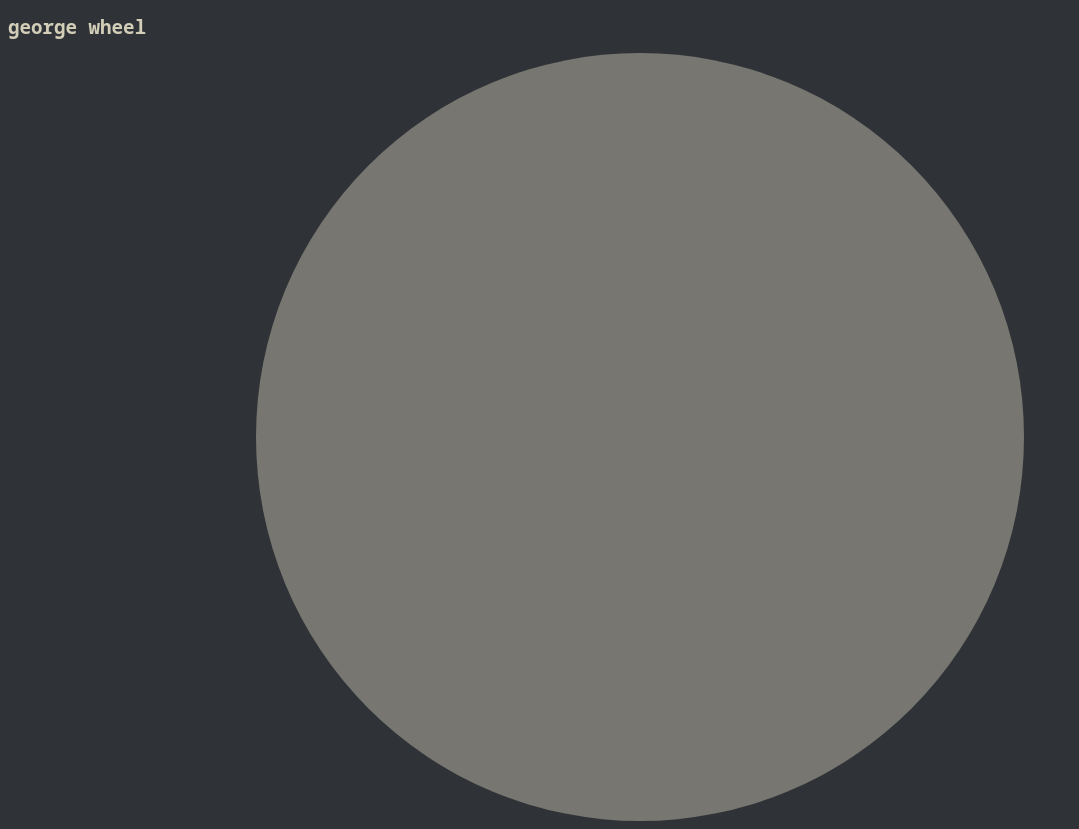
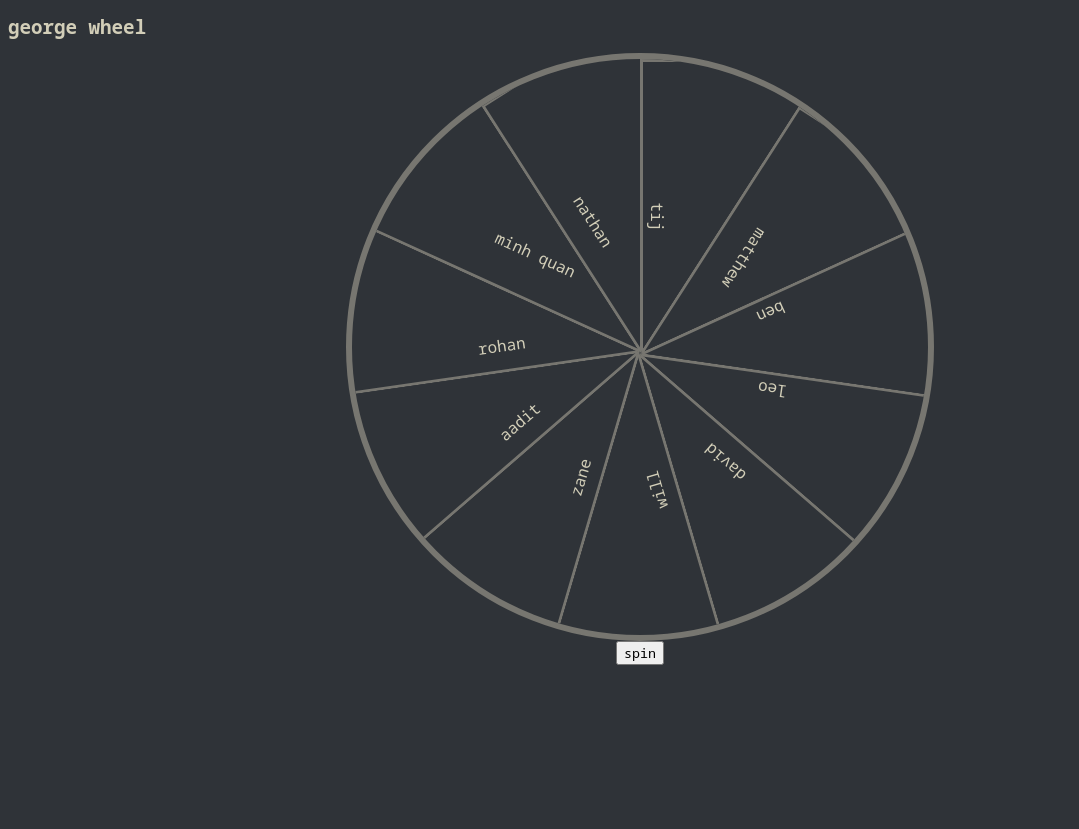
Before and after one commit to Nathan-Kimm/decision-wheel, a React (Vite) app: page / in a window 1280 px wide. Shown: the whole page, without its empty margins (0-1079 px from the left). After the commit the page ends 800 px from the top, so only its background shows below. Built offline with nearby package versions, Linux system fonts and the light colour scheme.

Commit message:
Finished wheel logic plus spinning animation

```diff
--- a/src/App.css
+++ b/src/App.css
@@ -21,11 +21,3 @@ body {
     font-size: 2.5vw;
   }
 }
-
-.circle{
-    width:60vw;
-    height:60vw;
-    border-radius: 50%;
-    background-color: #777670;
-    margin:auto;
-}
--- a/src/App.tsx
+++ b/src/App.tsx
@@ -1,10 +1,28 @@
+import { useState } from "react";
+import Wheel from "./components/Wheel";
 import './App.css'
 
 function App() {
+  const [ options, setOptions ] = useState ([
+    "tij",
+    "matthew",
+    "ben",
+    "leo",
+    "david",
+    "will",
+    "zane",
+    "aadit",
+    "rohan",
+    "minh quan",
+    "nathan",
+  ]) ;
+
+  const [winner, setWinner] = useState<string | null>(null);
+
   return (
     <>
       <h1> george wheel </h1>
-      <div className='circle'></div>
+      <Wheel options={options} onSelect={setWinner} />
     </>
   )
 }
--- /dev/null
+++ b/src/components/Wheel.css
@@ -0,0 +1,33 @@
+.wheel-container {
+    display: flex;
+    flex-direction: column;
+    align-items: center;
+}
+
+.wheel {
+    position: relative;
+    width: 45vw;
+    height: 45vw;
+    border-radius: 50%;
+    border: 6px solid #777670;
+    transition: transform 4s cubic-bezier(0.17, 0.67, 0.12, 0.99);
+    overflow: hidden;
+}
+
+.slice {
+   position: absolute;
+    width: 50%;
+    height: 50%;
+    top: 0;
+    left: 50%;
+    transform-origin: 0% 100%;
+    clip-path: polygon(0 0, 100% 0, 0 100%);
+    border: 3px solid #777670;
+}
+
+.slice span {
+    position: absolute;
+    transform: rotate(90deg);
+    top: 50%;
+
+}
--- /dev/null
+++ b/src/components/Wheel.tsx
@@ -0,0 +1,44 @@
+import { useState } from "react";
+import "./Wheel.css";
+
+type WheelProps = {
+  options: string[];
+  onSelect: (option: string) => void;
+};
+
+export default function Wheel({ options, onSelect }: WheelProps) {
+  const [rotation, setRotation] = useState(0);
+
+  const spin = () => {
+    const winnerIndex = Math.floor(Math.random() * options.length);
+    const sliceAngle = 360 / options.length;
+    const targetRotation = 360 + (options.length - winnerIndex) * sliceAngle;
+
+    setRotation(targetRotation);
+
+    setTimeout(() => {
+      onSelect(options[winnerIndex]);
+    }, 4000);
+  };
+
+  return (
+    <div className="wheel-container">
+      <div className="wheel" style={{ transform: `rotate(${rotation}deg)` }}>
+        {options.map((option, index) => (
+          <div
+            key={option}
+            className="slice"
+            style={{
+              transform: `rotate(${index * (360 / options.length)}deg)`,
+            }}
+          >
+            <span>{option}</span>
+          </div>
+        ))}
+      </div>
+      <button onClick={spin}>
+        spin
+      </button>
+    </div>
+  );
+}
```
